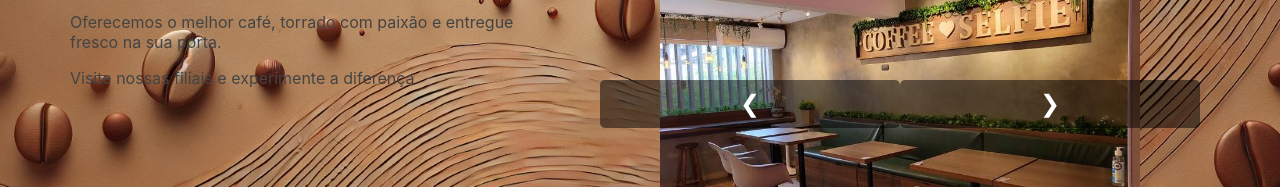
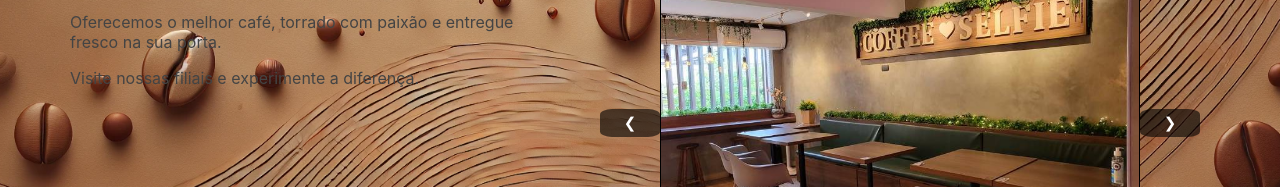
Before and after one commit to brunocsilva41/cafe-gourmet-react, a React (Create React App) app: page / in a window 1280 px wide. Shown: the part 567-754 px from the top of the page. Built offline with nearby package versions, Linux system fonts and the light colour scheme; no server answers.

Commit message:
correção do home--

```diff
--- a/src/assets/styles/home.css
+++ b/src/assets/styles/home.css
@@ -66,6 +66,7 @@
 }
 
 .slides {
+    min-width: 100%;
     display: flex;
     transition: transform 0.5s ease-in-out;
     align-items: center;
@@ -78,11 +79,14 @@
     flex-direction: column;
     align-items: center;
     justify-content: center;
+    animation: fadeIn 0.5s ease-in-out;
+
 }
 
 .slide img {
     width: 80%; /* Ajuste o tamanho da imagem */
     border-radius: 10px;
+    border: 1px solid #000000;
 }
 
 .slide .caption {
@@ -94,35 +98,44 @@
 }
 
 .slide-buttons {
-    top: 50%;
-    width: 100%; /* Ajuste a largura para 100% */
+    position: absolute;
+    top: 50%; /* Centraliza verticalmente */
+    width: 100%; /* Garante que os botões cubram a largura do slide */
     transform: translateY(-50%);
     display: flex;
-    justify-content: space-between;
-    pointer-events: none;
-    position: absolute; /* Adicionado para posicionar corretamente */
+    justify-content: space-between; /* Coloca as setas nas extremidades */
+    pointer-events: none; /* Evita que interfiram no clique */
 }
 
 .slide-button {
-    background-color: rgba(0, 0, 0, 0.5); /* Fundo semitransparente */
+    background-color: rgba(0, 0, 0, 0.6); /* Fundo semitransparente */
     color: #fff;
     border: none;
-    padding: 10px;
+    padding: 5px;
+    width: 10%;
     cursor: pointer;
-    font-size: 24px; /* Tamanho da fonte ajustado */
-    pointer-events: all;
-    z-index: 1; /* Garantir que os botões fiquem acima das imagens */
+    font-size: 15px;
+    border-radius: 20%; /* Formato circular */
+    pointer-events: auto; /* Permite o clique nos botões */
+    z-index: 2; /* Garante que os botões fiquem acima da imagem */
+    transition: background-color 0.3s ease;
+}
+
+.slide-button:hover {
+    background-color: rgba(0, 0, 0, 0.9); /* Fundo mais escuro no hover */
 }
 
 .slide-button#prev {
-    left: 10px; /* Ajuste a posição para a esquerda */
-    pointer-events: all;
+    position: absolute;
+    left: 0px; /* Afasta o botão da borda esquerda */
 }
 
 .slide-button#next {
-    right: 10px; /* Ajuste a posição para a direita */
-    pointer-events: all;
+    position: absolute;
+    right: 0px; /* Afasta o botão da borda direita */
 }
+
+
 
 @keyframes fadeIn {
     from { opacity: 0; }
```
